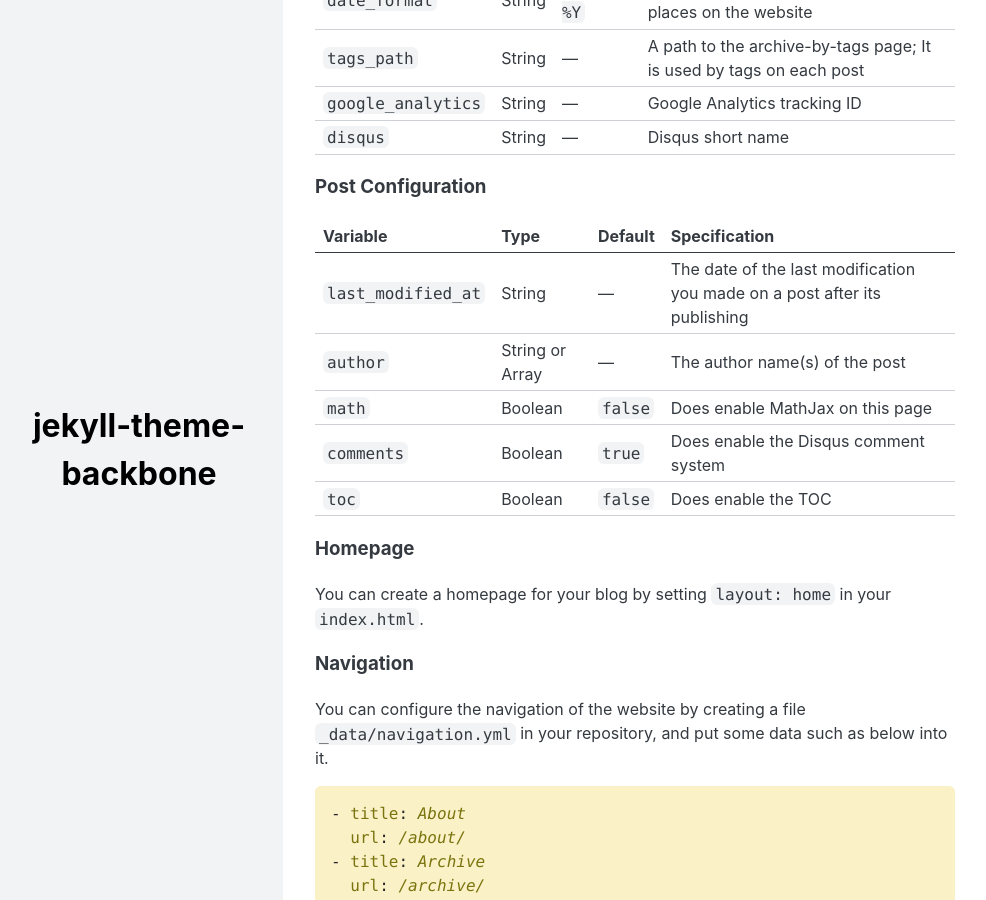
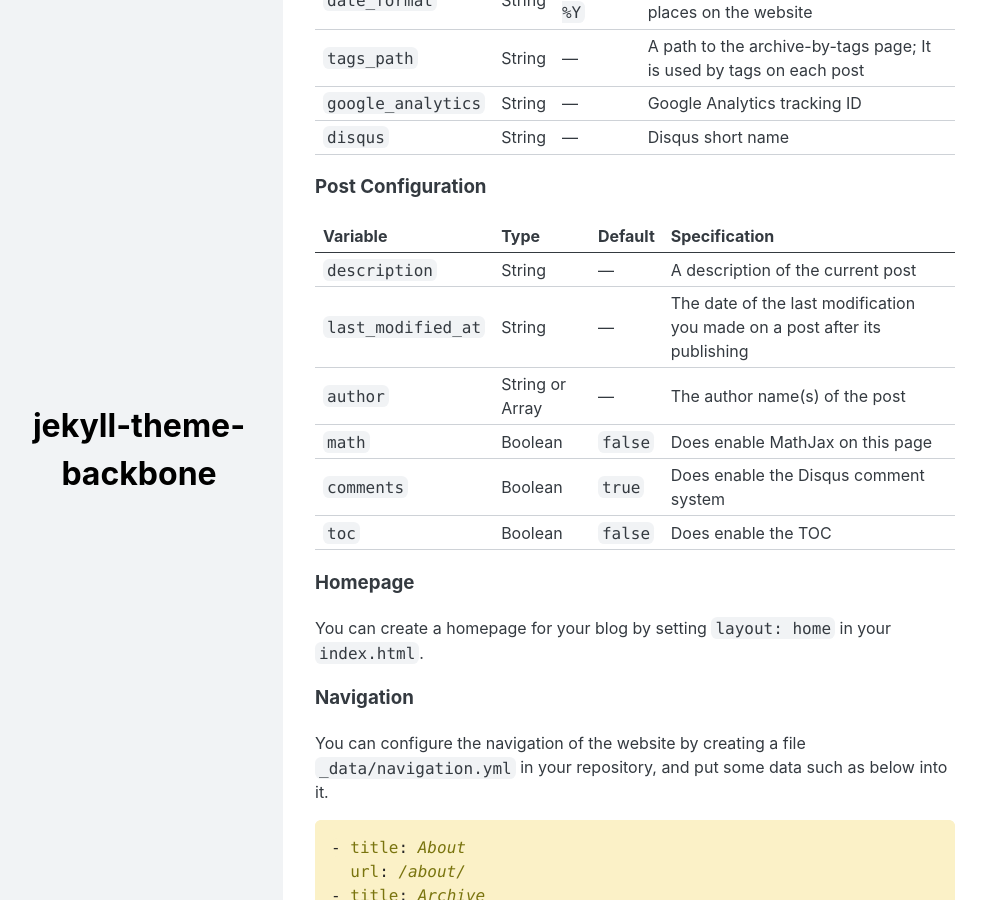
Before and after one commit to slee981/jekyll-theme-backbone, a Jekyll site: the page built from README.md, in a window 1280 px wide and 900 px high, scrolled down 3321 px. Shown: the whole window, without its empty margins (5-991 px from the left). Built offline with Jekyll 4.4.1, drawn with Linux system fonts in a browser that asks for light colours; nearby versions of some CDN libraries; our own code applies the rules of GitHub Pages for plain Markdown files.

Commit message:
Consider the description property of posts and show it on the homepage

```diff
--- a/README.md
+++ b/README.md
@@ -111,6 +111,7 @@
 
 | Variable | Type | Default | Specification |
 | -------- | ---- | ------- | ------------- |
+| `description` | String | --- | A description of the current post |
 | `last_modified_at` | String | --- | The date of the last modification you made on a post after its publishing |
 | `author` | String or Array | --- | The author name(s) of the post |
 | `math` | Boolean | `false` | Does enable MathJax on this page |
--- a/_layouts/home.html
+++ b/_layouts/home.html
@@ -28,7 +28,13 @@
       {%- endif -%}
     </div>
 
-    <p>{{ post.excerpt | strip_html }}</p>
+    <p>
+      {% if post.description %}
+        {{ post.description }}
+      {% else %}
+        {{ post.excerpt | strip_html }}
+      {% endif %}
+    </p>
   </section>
   {% endfor %}
 </div>
```
